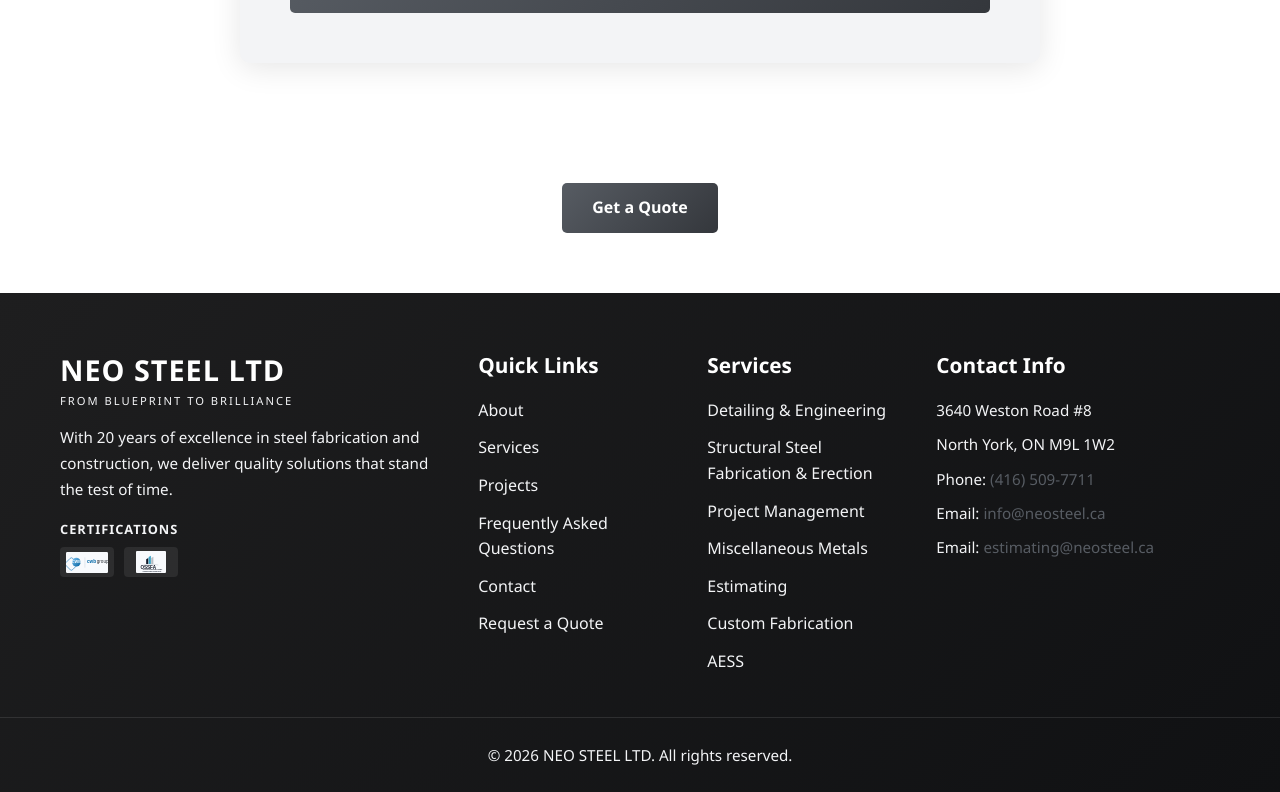
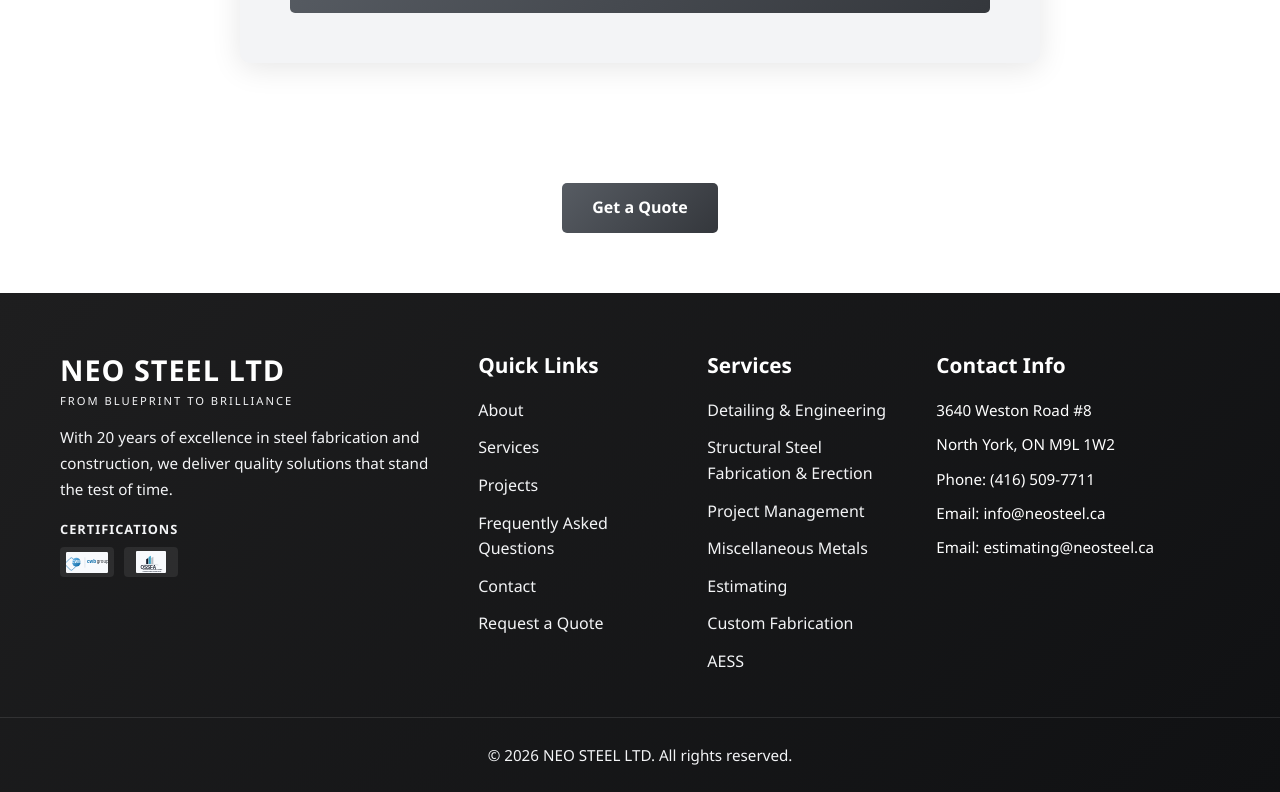
Before and after one commit to elvinhatamov/neo-steel-website, a React (Vite) app: page /quote in a window 1280 px wide. Shown: the part 1013-1805 px from the top of the page. Built offline with nearby package versions, Linux system fonts and the light colour scheme.

Commit message:
Refactor footer contact styles: update text color for better visibility and improve link hover effects

```diff
--- a/src/components/Footer.css
+++ b/src/components/Footer.css
@@ -98,9 +98,17 @@
 }
 
 .footer-contact li {
-  color: var(--light-gray);
+  color: var(--white);
   margin-bottom: 10px;
   font-size: 0.95rem;
+}
+
+.footer-contact a {
+  color: var(--white);
+}
+
+.footer-contact a:hover {
+  color: var(--light-gray);
 }
 
 .footer-bottom {
```
